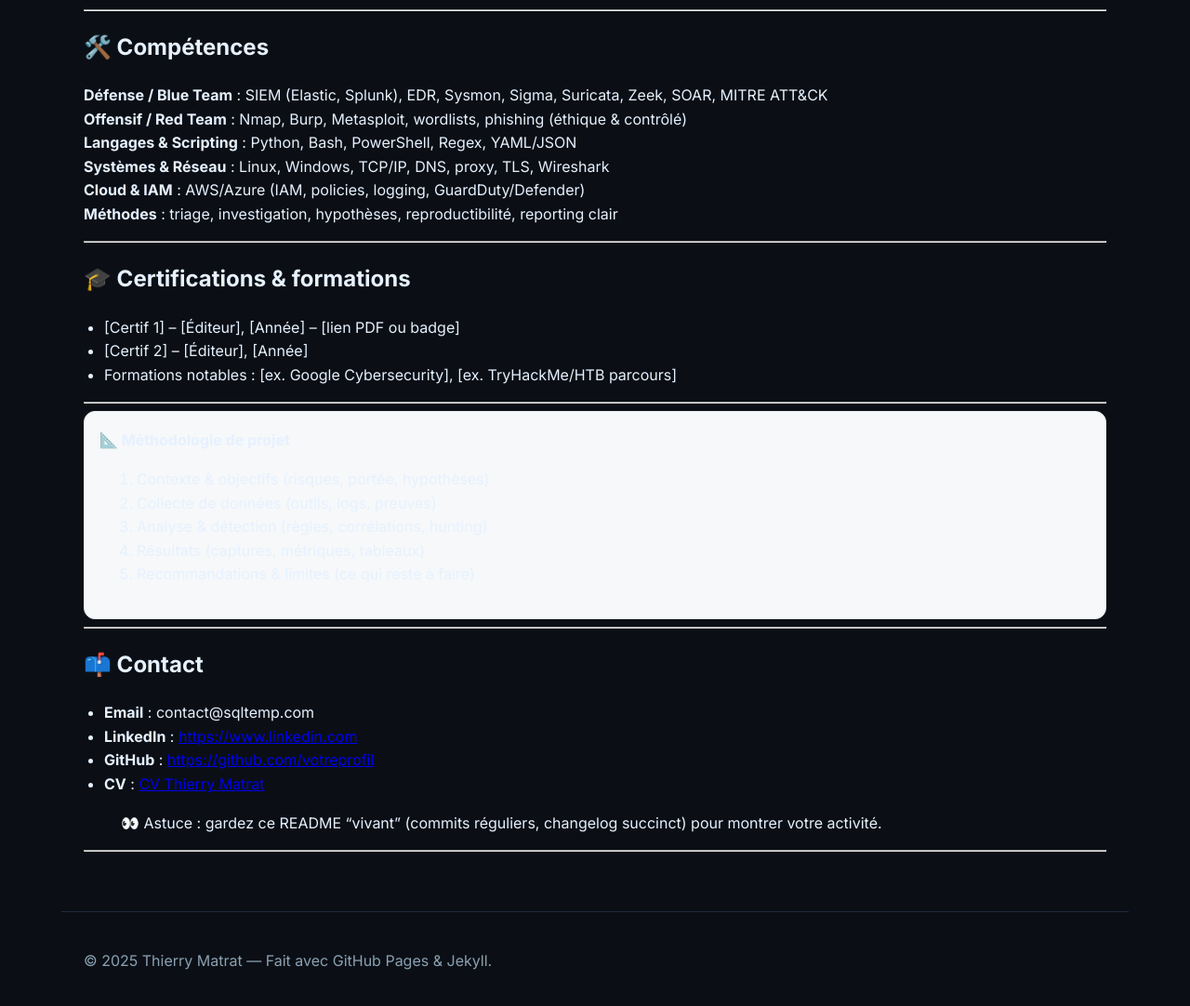
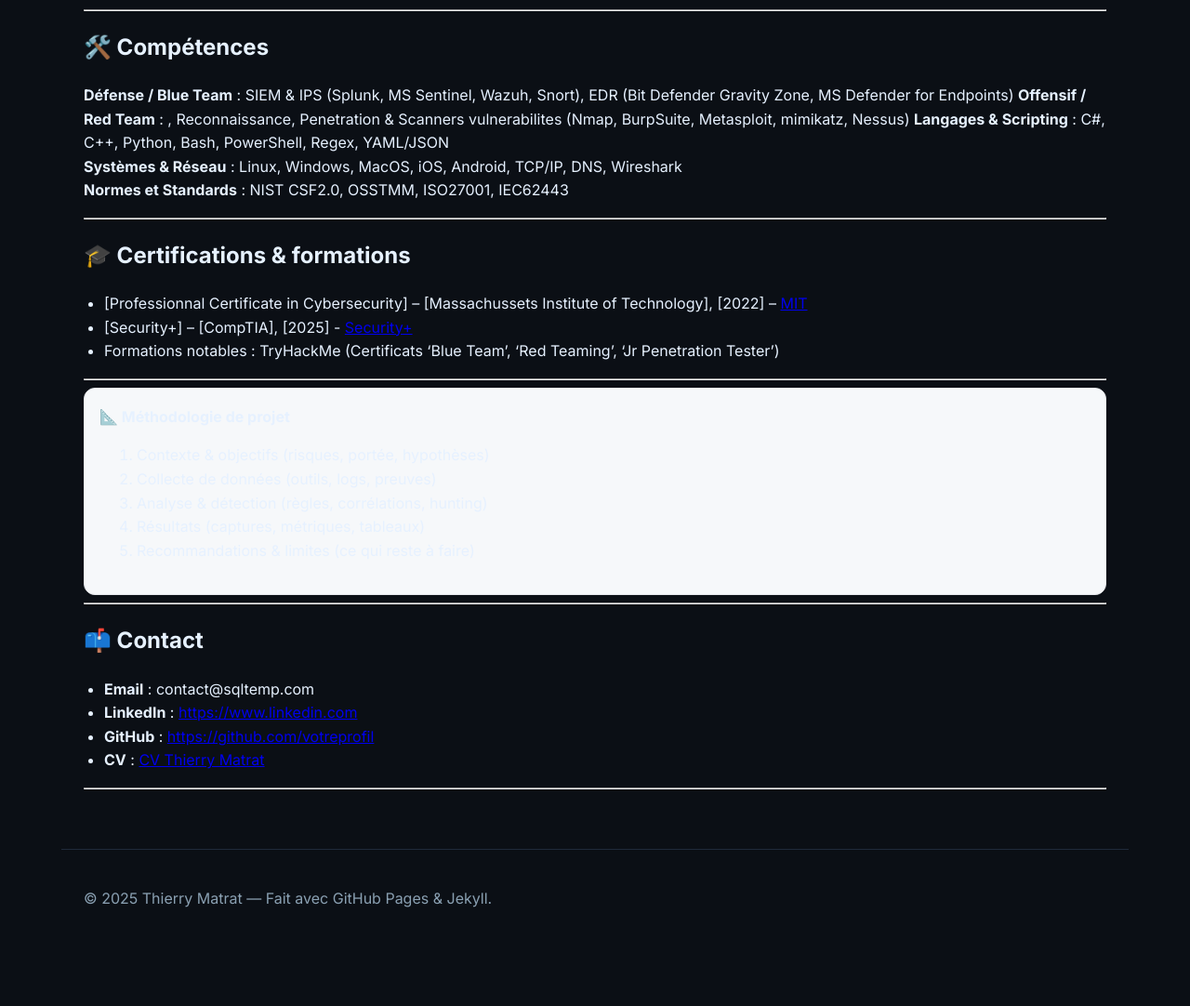
Before and after one commit to sqltemp/portfolio, a Jekyll site: the page built from index.md, in a window 1280 px wide and 1400 px high, scrolled down 1191 px. Shown: the part 313-1395 px from the top of the window at 93% size. Built offline with Jekyll 4.4.1, drawn with Linux system fonts in a browser that asks for light colours; our own code applies the rules of GitHub Pages for plain Markdown files; after the commit the page ends 2524 px from its top, so only the background shows below that; some of the changed text lies outside the part shown.

Commit message:
Revise personal information and skills in index.md
Updated professional description and skills section with new details and certifications.

```diff
--- a/index.md
+++ b/index.md
@@ -11,7 +11,7 @@
 <div align="center" style="background:#1f1f1f; padding:56px 20px; color:#fff; border-radius:14px;">
   <img src="assets/profilepic.jpg" alt="Photo de [VOTRE NOM]" width="150" style="border-radius:50%; border:4px solid #3fb950;">
   <h1 style="margin:18px 0 6px;">Thierry Matrat</h1>
-  <p style="margin:0; font-size:18px; opacity:.9;">Analyste en cybersécurité • Blue/Red Team • Automatisation</p>
+  <p style="margin:0; font-size:18px; opacity:.9;">Analyste en cybersécurité • Blue/Red Team • Support techique et formation</p>
   <p style="margin:8px 0 0; font-size:14px; opacity:.85;">Mes projets, articles et ressources pour votre cybersécurité.</p>
 
   <!-- mini navigation -->
@@ -96,21 +96,20 @@
 <!-- ===== COMPÉTENCES ===== -->
 <h2 id="competences">🛠️ Compétences</h2>
 
-**Défense / Blue Team** : SIEM (Elastic, Splunk), EDR, Sysmon, Sigma, Suricata, Zeek, SOAR, MITRE ATT&CK
-**Offensif / Red Team** : Nmap, Burp, Metasploit, wordlists, phishing (éthique & contrôlé)
-**Langages & Scripting** : Python, Bash, PowerShell, Regex, YAML/JSON
-**Systèmes & Réseau** : Linux, Windows, TCP/IP, DNS, proxy, TLS, Wireshark
-**Cloud & IAM** : AWS/Azure (IAM, policies, logging, GuardDuty/Defender)
-**Méthodes** : triage, investigation, hypothèses, reproductibilité, reporting clair
+**Défense / Blue Team** : SIEM & IPS (Splunk, MS Sentinel, Wazuh, Snort), EDR (Bit Defender Gravity Zone, MS Defender for Endpoints)
+**Offensif / Red Team** : , Reconnaissance, Penetration & Scanners vulnerabilites (Nmap, BurpSuite, Metasploit, mimikatz, Nessus)
+**Langages & Scripting** : C#, C++, Python, Bash, PowerShell, Regex, YAML/JSON
+**Systèmes & Réseau** : Linux, Windows, MacOS, iOS, Android, TCP/IP, DNS, Wireshark
+**Normes et Standards** : NIST CSF2.0, OSSTMM, ISO27001, IEC62443
 
 ---
 
 <!-- ===== CERTIFICATIONS ===== -->
 <h2 id="certifications">🎓 Certifications & formations</h2>
 
-- [Certif 1] – [Éditeur], [Année] – [lien PDF ou badge]
-- [Certif 2] – [Éditeur], [Année]
-- Formations notables : [ex. Google Cybersecurity], [ex. TryHackMe/HTB parcours]
+- [Professionnal Certificate in Cybersecurity] – [Massachussets Institute of Technology], [2022] – [MIT](https://certificates.emeritus.org/551ef89b-003f-456c-b6ae-f3fac29734db#acc.oCvBfZWQ)
+- [Security+] – [CompTIA], [2025] -  [Security+](https://www.credly.com/badges/64372dff-c123-469f-8ef0-38c62923a272)
+- Formations notables : TryHackMe (Certificats 'Blue Team', 'Red Teaming', 'Jr Penetration Tester')
 
 ---
 
@@ -134,6 +133,4 @@
 - **GitHub** : [https://github.com/votreprofil](https://github.com/votreprofil)
 - **CV** : [CV Thierry Matrat](assets/CV_ThierryMatrat.pdf)
 
-> 👀 Astuce : gardez ce README “vivant” (commits réguliers, changelog succinct) pour montrer votre activité.
-
 ---
```
